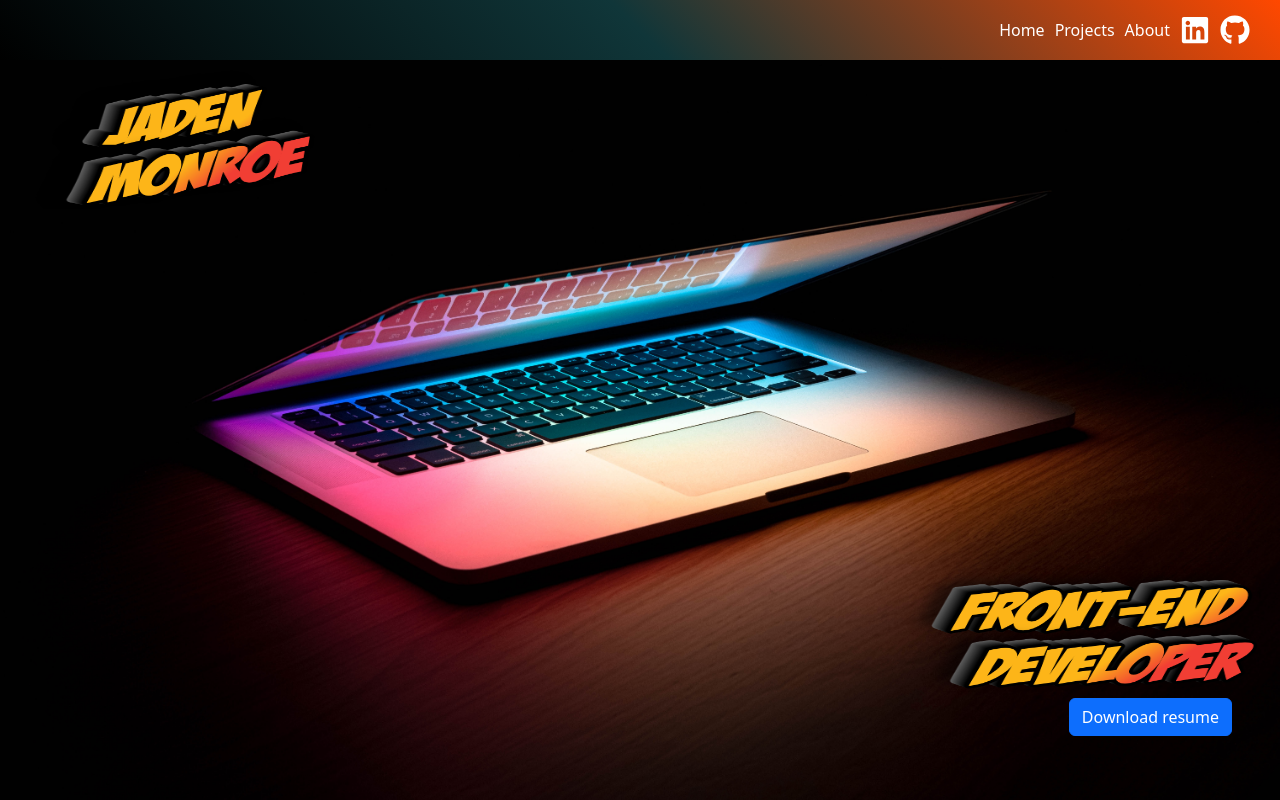
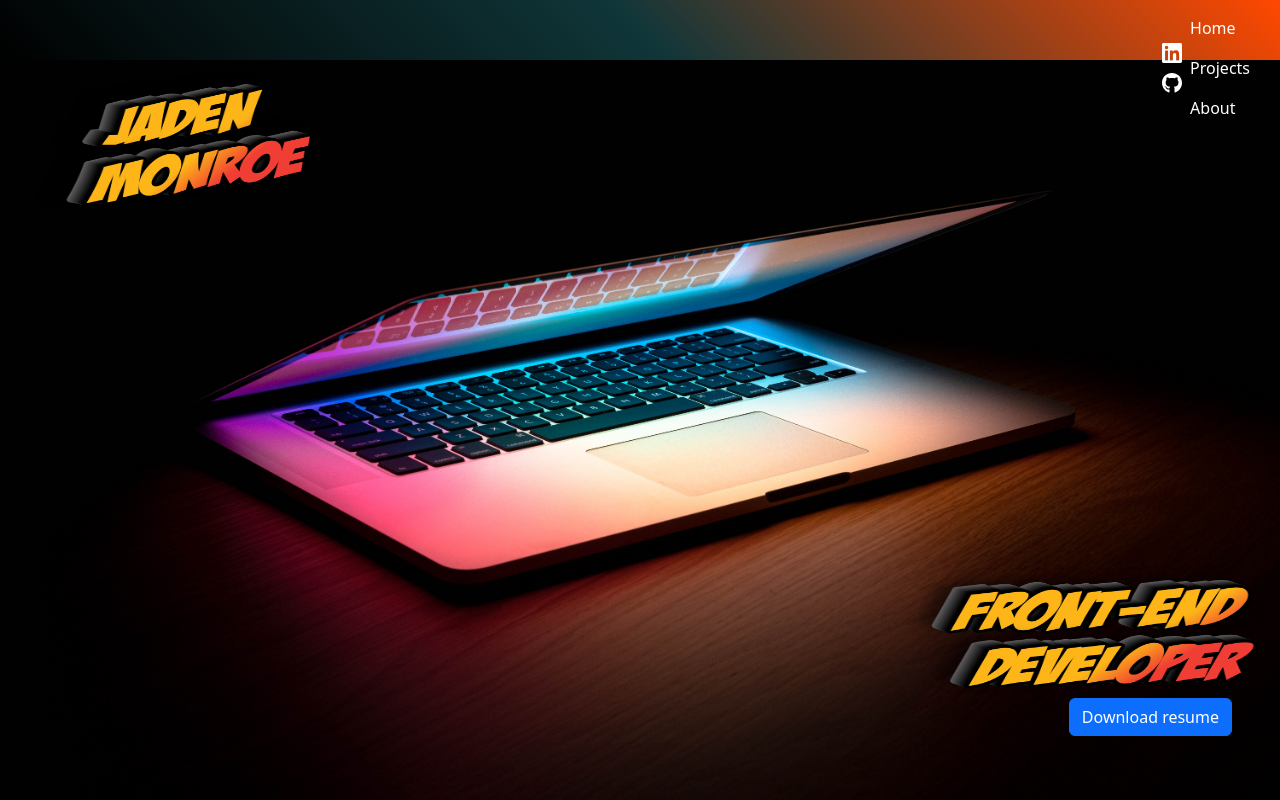
Before and after one commit to jmonroe33/Portfolio, a React (Create React App) app: page / in a window 1280 px wide. Built offline with nearby package versions, Linux system fonts and the light colour scheme.

Commit message:
fixing nav in destop view

```diff
--- a/src/components/Navigation.js
+++ b/src/components/Navigation.js
@@ -9,34 +9,36 @@ function Navigation() {
     return (
         <section className="nav" >
 
+            <section className='out-links'>
+                <div >
+                    <NavLink to="https://www.linkedin.com/in/jaden-monroe/">
+                        <FaLinkedin className='icon-large' />
+                    </NavLink>
+                </div>
                 <div>
-                <NavLink to= "/" className='nav-btns'>
-                    {/* <FaHome className="icon-large"/> */}
+                    <NavLink to="https://github.com/jmonroe33">
+                        <FaGithub className='icon-large' />
+                    </NavLink>
+                </div>
+            </section>
+            <section className='in-links'>
+                <div>
+                    <NavLink to="/" className='nav-btns'>
                         <p >Home</p>
                     </NavLink>
                 </div>
                 <div>
-                <NavLink to= "/projects" className='nav-btns' >
-                    {/* <FaLaptopCode className="icon-large" /> */}
+                    <NavLink to="/projects" className='nav-btns' >
                         <p >Projects</p>
                     </NavLink>
                 </div>
                 <div>
-                <NavLink to= "/about" className='nav-btns'>
-                    {/* <FaUser className='icon-large'/> */}
+                    <NavLink to="/about" className='nav-btns'>
                         <p  >About</p>
                     </NavLink>
                 </div>
-            <div className="">
-                <NavLink to="https://www.linkedin.com/in/jaden-monroe/">
-                    <FaLinkedin className='icon-large'/>
-                </NavLink>
-            </div>
-            <div>
-                <NavLink to="https://github.com/jmonroe33">
-                    <FaGithub className='icon-large'/>
-                </NavLink>
-            </div>
+            </section>
+
 
         </section>
     )
--- a/src/styles/navigation.scss
+++ b/src/styles/navigation.scss
@@ -5,43 +5,52 @@
   width: 100%;
   height: 60px;
   background-color: rgb(57, 57, 68);
-  position:fixed;
+  position: fixed;
   bottom: 0;
-  @media only screen and (min-width:915px)  {
+
+  @media only screen and (min-width:915px) {
     top: 0;
-    justify-content:end;
+    justify-content: end;
     padding-right: 20px;
-    background: linear-gradient(45deg,black, rgb(16, 54, 57), rgb(255, 72, 0));
+    background: linear-gradient(45deg, black, rgb(16, 54, 57), rgb(255, 72, 0));
   }
+
   .nav-btns {
-
     text-decoration: none;
     color: white;
+
+    :hover {
+      color: black;
+    }
+
     p {
       margin-top: 1rem;
       padding-right: 10px;
     }
   }
+
   .icon-large {
-    width: 30px;
+    width: 20px;
     height: 30px;
     color: white;
-    @media only screen and (min-width:915px)  {
-      margin-right: 10px;
-    }
-    :hover{
+
+    :hover {
       color: black;
     }
+
+    @media only screen and (min-width:915px) {
+      margin-right: .5rem;
+
+    }
+
   }
-  .activeClassName {
-    :active {
-        color: yellow;
-    }
-  }
+
+
   .projects-title {
     width: 60%;
-    height:60%;
-    @media only screen and (min-width:915px)  {
+    height: 60%;
+
+    @media only screen and (min-width:915px) {
       width: 30%;
       height: 30%;
       margin-right: 10rem;
```
Lines whose indentation alone changed are shown as unchanged.
